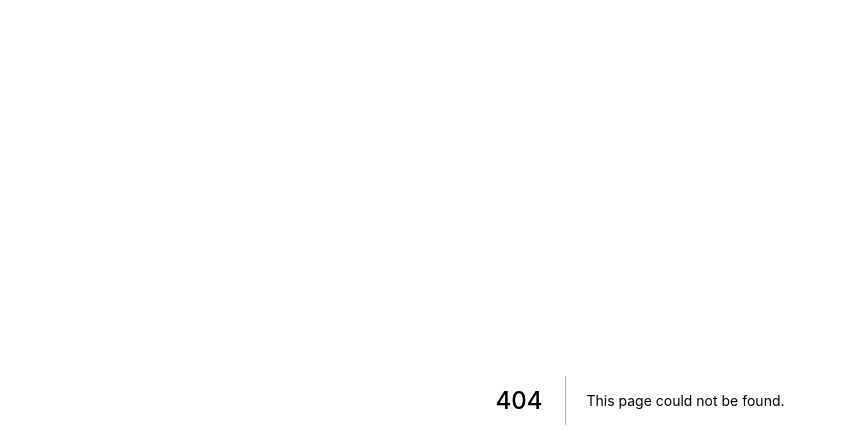
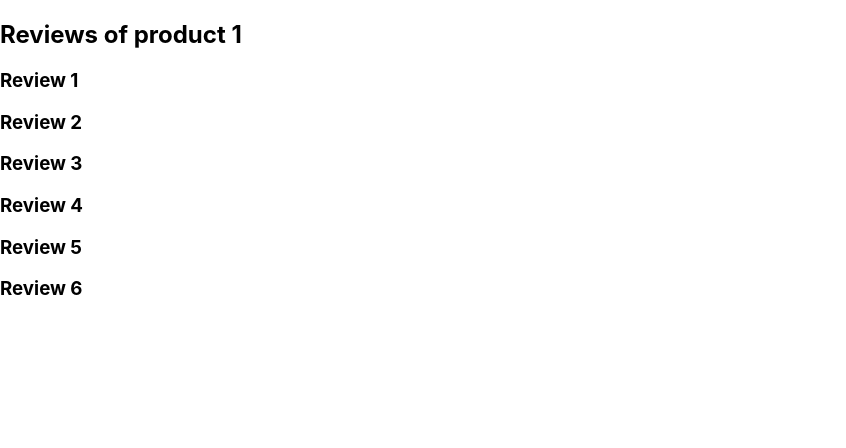
Before and after one commit to srwx/learning-nextjs, a Next.js app: page /products/1/reviews in a window 1280 px wide. Before the commit this address had no page. Shown: the top 448 px of the page, without its empty margins (0-846 px from the left). Built offline with nearby package versions, Linux system fonts and the light colour scheme.

Commit message:
Nested dynamic route

```diff
--- a/pages/products/[id].js
+++ b/pages/products/[productId]/index.js
@@ -2,7 +2,7 @@ import { useRouter } from "next/router"
 
 function ProductDetail() {
   const router = useRouter() // useRouter() return object ที่ใช้สำหรับ route (เช่น ดึง query string ที่อยู่ใน url)
-  const productId = router.query.id // get query string
+  const productId = router.query.productId // get query string
   return <h1>Detail of Product {productId}</h1>
 }
 
--- /dev/null
+++ b/pages/products/[productId]/reviews/index.js
@@ -0,0 +1,19 @@
+import { useRouter } from "next/router"
+
+function ReviewList() {
+  const router = useRouter()
+  const productId = router.query.productId
+  return (
+    <>
+      <h2>Reviews of product {productId}</h2>
+      <h3>Review 1</h3>
+      <h3>Review 2</h3>
+      <h3>Review 3</h3>
+      <h3>Review 4</h3>
+      <h3>Review 5</h3>
+      <h3>Review 6</h3>
+    </>
+  )
+}
+
+export default ReviewList
```
Also changed, not shown: pages/products/[productId]/reviews/[reviewId].js (added, +13 -0 lines).
